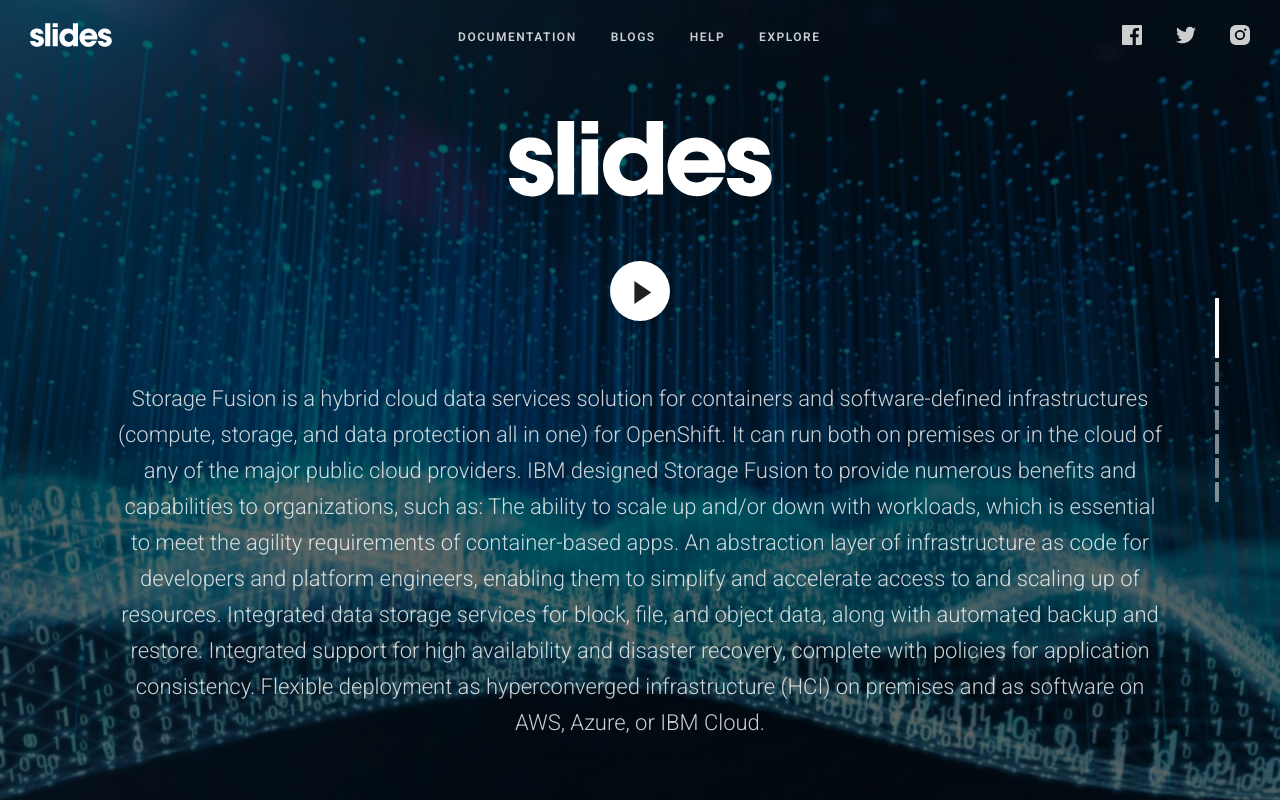
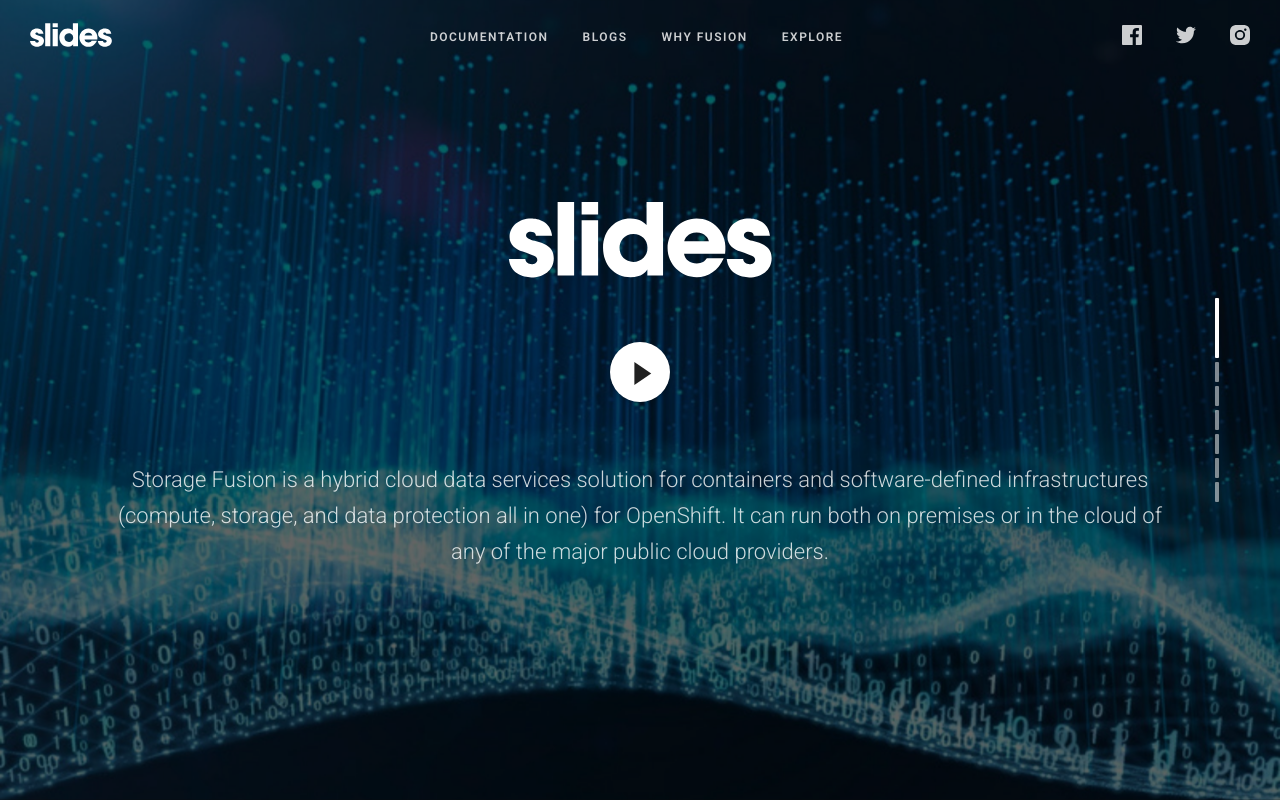
Before and after one commit to sathyaramadas/storagefusion.github.io, a plain HTML site: page slides-animated-landing-page-master/index.html in a window 1280 px wide. Drawn offline with nearby package versions, Linux system fonts and the light colour scheme.

Commit message:
Update index.html

```diff
--- a/slides-animated-landing-page-master/index.html
+++ b/slides-animated-landing-page-master/index.html
@@ -118,7 +118,7 @@
       <ul class="menu uppercase">
         <li><a href="https://www.ibm.com/docs/en/storage-fusion-software/2.7.x">Documentation</a></li>
         <li><a href="#">Blogs</a></li>
-        <li><a href="#">Help</a></li>
+        <li><a href="#">Why Fusion</a></li>
         <li><a href="#">Explore</a></li>
       </ul>
     </div>
@@ -180,12 +180,8 @@
           <div class="button play small white popupTrigger ae-2 fromCenter margin-top-6 margin-bottom-6" data-popup-id="9">
             <svg><use xmlns:xlink="http://www.w3.org/1999/xlink" xlink:href="#play"></use></svg>
           </div>
-	 <p class="ae-2"><span class="opacity-8">Storage Fusion is a hybrid cloud data services solution for containers and software-defined infrastructures (compute, storage, and data protection all in one) for OpenShift. It can run both on premises or in the cloud of any of the major public cloud providers. IBM designed Storage Fusion to provide numerous benefits and capabilities to organizations, such as:
-The ability to scale up and/or down with workloads, which is essential to meet the agility requirements of container-based apps.
-An abstraction layer of infrastructure as code for developers and platform engineers, enabling them to simplify and accelerate access to and scaling up of resources.
-Integrated data storage services for block, file, and object data, along with automated backup and restore.
-Integrated support for high availability and disaster recovery, complete with policies for application consistency.
-Flexible deployment as hyperconverged infrastructure (HCI) on premises and as software on AWS, Azure, or IBM Cloud.</span></p>
+	 <p class="ae-2"><span class="opacity-8">Storage Fusion is a hybrid cloud data services solution for containers and software-defined infrastructures (compute, storage, and data protection all in one) for OpenShift. It can run both on premises or in the cloud of any of the major public cloud providers.
+ </span></p>
           <!--<p class="ae-3"><span class="opacity-8">Start now and get <b>free bonus</b> on account</span></p>
           <form class="slides-form" action="#" autocomplete="off">
             <input type="email" class="input-9 ae-4 fromCenter" name="user-email" placeholder="Email" val=""/>
```
